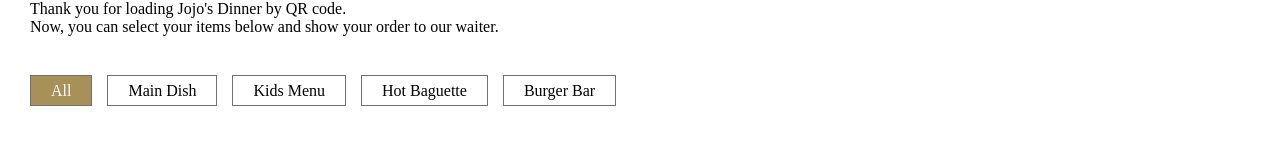
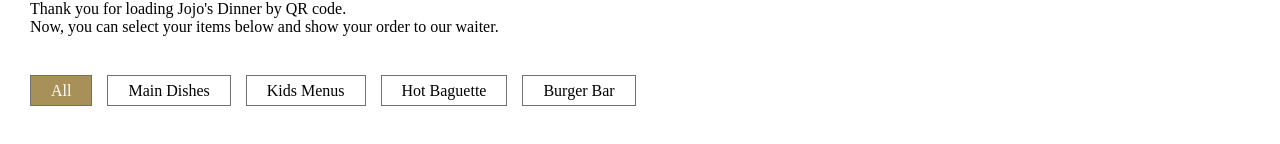
Before and after one commit to egwurube1325415/Jojos_Dinner, a React (Create React App) app in the folder frontend/: page / in a window 1280 px wide. Shown: the part 1093-1237 px from the top of the page. Built offline with nearby package versions, Linux system fonts and the light colour scheme; no server answers.

Commit message:
minorIsh

```diff
--- a/frontend/src/containers/Home.jsx
+++ b/frontend/src/containers/Home.jsx
@@ -80,16 +80,16 @@
                 <a href="/">All</a>
               </li>
               <li>
-                <a href="/?category=hot">Main Dish</a>
+                <a href="/?category=Main Dishes">Main Dishes</a>
               </li>
               <li>
-                <a href="/?category=cold">Kids Menu</a>
+                <a href="/?category=Kids Menus">Kids Menus</a>
               </li>
               <li>
-                <a href="/?category=bagel">Hot Baguette</a>
+                <a href="/?category=Hot Baguette">Hot Baguette</a>
               </li>
               <li>
-                <a href="/?category=bagel">Burger Bar</a>
+                <a href="/?category=Burger Bar">Burger Bar</a>
               </li>
             </ul>
           </>
```
